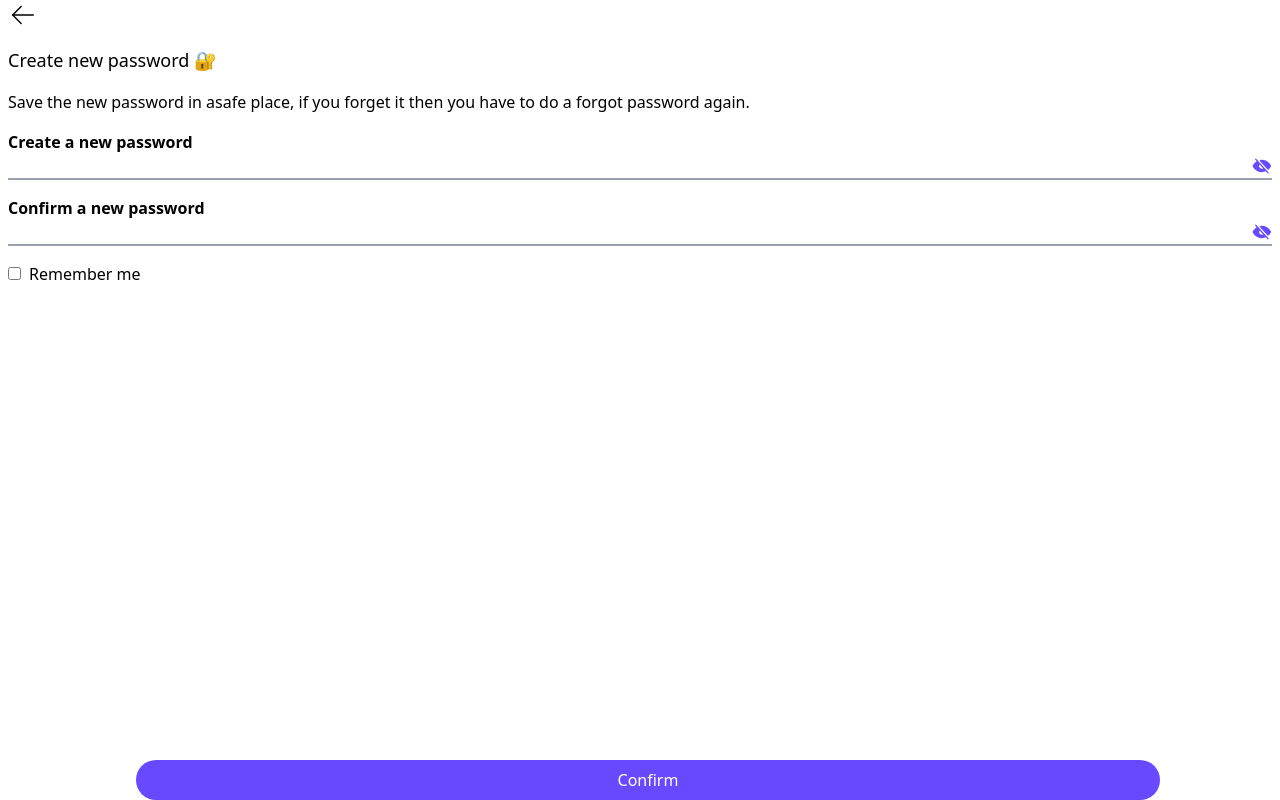
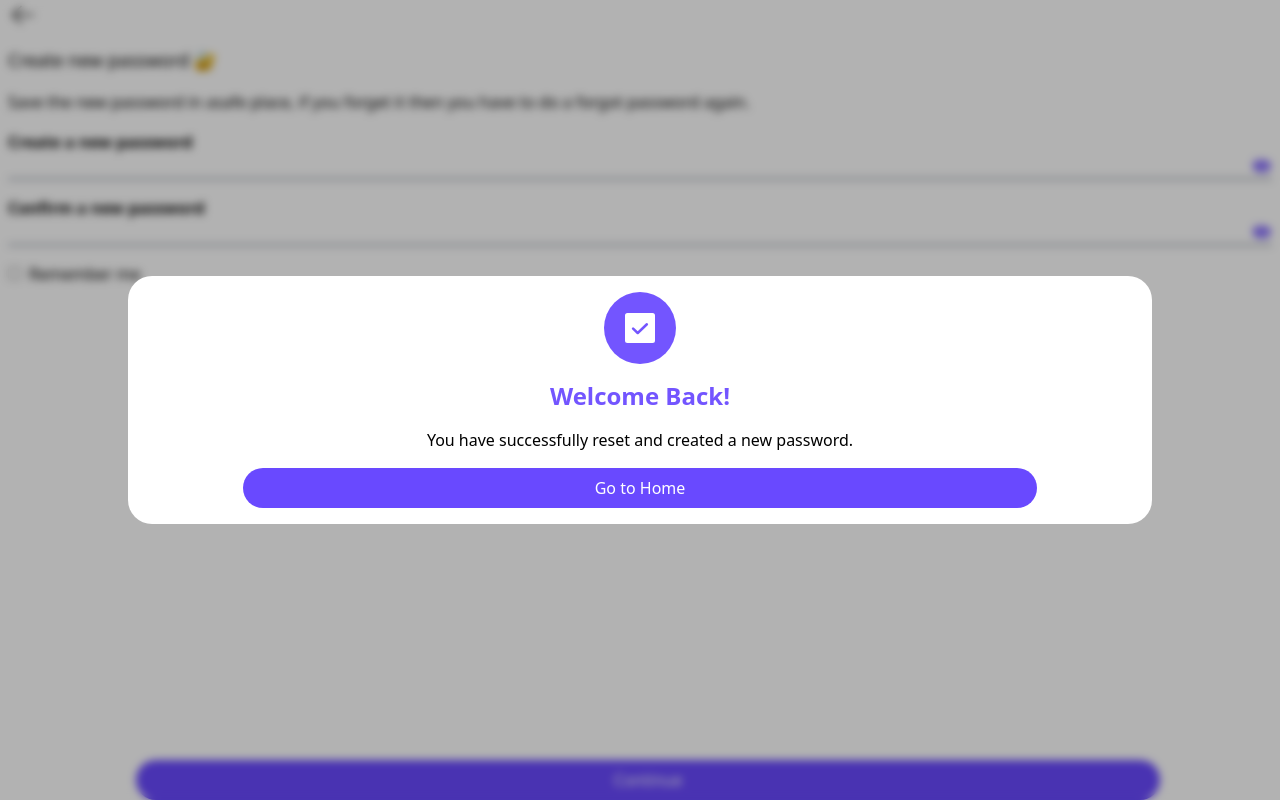
Before and after one commit to smartcollins/quizzico, a React (Create React App) app: page /new in a window 1280 px wide. Built offline with nearby package versions, Linux system fonts and the light colour scheme.

Commit message:
modified Modal and New

```diff
--- a/src/components/Modal.jsx
+++ b/src/components/Modal.jsx
@@ -1,8 +1,11 @@
 import React from 'react';
-import { User,SpinnerGap } from 'phosphor-react';
+import { User,SpinnerGap,CheckSquare } from 'phosphor-react';
+import { useNavigate } from 'react-router-dom';
 
 
-const Modal = ({visible,desc,txt})=>{
+const Modal = ({visible,desc,txt,btn,btn_txt,duty})=>{
+    const navigate =useNavigate();
+
     return(
         <div>
             {
@@ -10,11 +13,16 @@ const Modal = ({visible,desc,txt})=>{
                 <div className='bg-black bg-opacity-30 backdrop-blur-sm fixed inset-0 flex items-center justify-center'>
                     <div className='bg-white p-4 rounded-3xl w-4/5'>
                         <div className='bg-[#7355ff] rounded-full p-4 w-fit mx-auto'>
-                            <User size={40} color="#ffffff" weight="fill" />
+                            {btn?<CheckSquare size={40} color="#ffffff" weight="fill" />:<User size={40} color="#ffffff" weight="fill" />}
                         </div>
                         <p className=' text-center my-4 text-2xl text-[#7355ff] font-bold'>{desc}</p>
                         <p className=' text-center mb-4 mx-auto'>{txt}</p>
-                        <SpinnerGap className='mx-auto animate-spin' size={40} color="#7355ff" weight="duotone" />
+                        {btn?
+                            <div className='w-full text-center'>
+                                <button onClick={()=>{navigate(`${duty}`)}} className='bg-[#6949ff] text-white text-center w-4/5 py-2 rounded-full'>{btn_txt}</button>
+                            </div>:
+                            <SpinnerGap className='mx-auto animate-spin' size={40} color="#7355ff" weight="duotone" />
+                        }
                     </div>
                 </div>
             }
--- a/src/pages/New.jsx
+++ b/src/pages/New.jsx
@@ -1,4 +1,5 @@
 import React from 'react';
+import Modal from '../components/Modal';
 import Purpose from '../components/Purpose';
 
 
@@ -10,7 +11,15 @@ const New = ()=>{
                 extra={true}
                 txt2="Save the new password in asafe place, if you forget it then you have to do a forgot password again."
                 new_pass={true}
-                btn_txt="Confirm"
+                btn_txt="Continue"
+            />
+            <Modal
+                visible={true}
+                desc="Welcome Back!"
+                txt="You have successfully reset and created a new password."
+                btn={true}
+                btn_txt="Go to Home"
+                duty="/new"
             />
         </div>
     )
```
